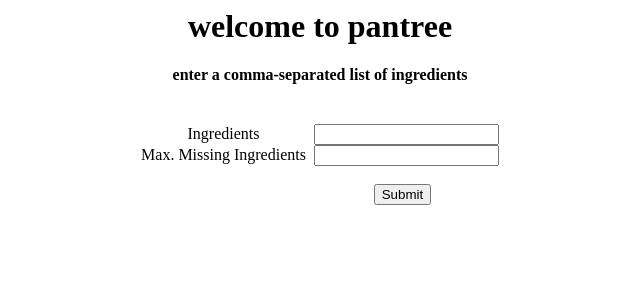
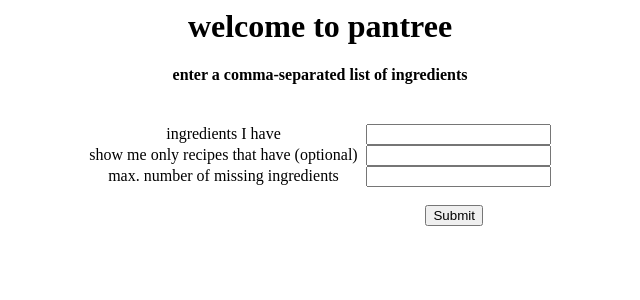
Before and after one commit to sabakarimeddiny/pantree-site, a Django app: page / in a window 1280 px wide. Shown: the top 300 px of the page, without its empty margins (320-960 px from the left). Run offline with Django 4.2, Linux system fonts and the light colour scheme.

Commit message:
added a must have ingredients input

```diff
--- a/pantree_app/forms.py
+++ b/pantree_app/forms.py
@@ -4,7 +4,8 @@ class NameForm(forms.Form):
     your_name = forms.CharField(label='Your Name: ', max_length=100)
 
 class IngredientForm(forms.Form):
-    ingredients = forms.CharField(label='Ingredients', max_length=1000)
-    max_missing_ings = forms.IntegerField(label='Max. Missing Ingredients', max_value=50)
+    ingredients = forms.CharField(label='ingredients I have', max_length=1000)
+    must_have_ings = forms.CharField(label = 'show me only recipes that have (optional)', max_length=1000, initial='')
+    max_missing_ings = forms.IntegerField(label='max. number of missing ingredients', max_value=50, required=False)
 
 # class IntForm(forms.Form):
--- a/pantree_app/src/pantree/panTree.py
+++ b/pantree_app/src/pantree/panTree.py
@@ -13,14 +13,19 @@ COMMON_INGS = []#['water', 'salt', 'kosher salt']
 
 class panTree:
 
-    def __init__(self, ingredient_list = [], pickled_recipeBank = '', recipeBank_json = ''):
+    def __init__(self, ingredient_list = [], must_have_list = [], pickled_recipeBank = '', recipeBank_json = ''):
         ingredient_list = set(ingredient_list)
+        must_have_list = set(must_have_list)
         for x in COMMON_INGS:
             ingredient_list.add(x)
+        for x in must_have_list:
+            ingredient_list.add(x)
         self.ingredient_list = [tree.find_ingredient(x) for x in ingredient_list]
+        self.must_have_list = [tree.find_ingredient(x) for x in must_have_list]
         self.data = None
         self.similarity = None
         self.difference = None
+        self.must_haves = None
         self.rank = None
         self.bank = recipeBank()
         if pickled_recipeBank != '':
@@ -41,11 +46,21 @@ class panTree:
         for j in one_hot_indices:
             self.data[0, j] = 1
 
+        self.must_haves = dok_matrix((1,len(self.bank.ingredients)), dtype=np.int8)
+        one_hot = np.array(common.vectorize(self.must_have_list, self.bank.ingredients))
+        one_hot_indices = np.where(one_hot == 1)
+        for j in one_hot_indices:
+            self.must_haves[0, j] = 1
+
     def calculate_difference(self):
         self.difference = np.zeros(self.bank.data.shape[1])
         for k, v in self.bank.data.items():
             if v == 1 and self.data[0,k[0]] == 0:
                 self.difference[k[1]] += 1
+
+    def calculate_must_haves(self):
+        must_have_norm = sum(np.array(self.must_haves.todense()).flatten())
+        self.must_have_mask = np.array((self.must_haves.tocsc()*self.bank.data.tocsc()).todok().todense()).flatten()/must_have_norm == 1
 
     def calculate_similarity(self):
         per_url_norm = np.array(scipy.sparse.linalg.norm(self.bank.data,axis=0)).flatten()
@@ -53,13 +68,19 @@ class panTree:
         self.similarity = np.array((self.data.tocsc()*self.bank.data.tocsc()).todok().todense()).flatten()/per_url_norm/ing_norm
 
     def rank_urls(self, max_missing_ings = np.inf):
+
         mask = np.isfinite(self.similarity)
         self.difference = np.array(self.difference)[mask]
+        self.must_have_mask = np.array(self.must_have_mask)[mask]
         self.similarity = np.array(self.similarity)[mask]
         self.bank.urls = np.array(self.bank.urls)[mask]
 
         mask = self.difference <= max_missing_ings
-        self.difference = np.array(self.difference)[mask]
+        self.must_have_mask = np.array(self.must_have_mask)[mask]
+        self.similarity = np.array(self.similarity)[mask]
+        self.bank.urls = np.array(self.bank.urls)[mask]
+
+        mask = self.must_have_mask
         self.similarity = np.array(self.similarity)[mask]
         self.bank.urls = np.array(self.bank.urls)[mask]
 
@@ -68,5 +89,6 @@ class panTree:
     def process(self, max_missing_ings = np.inf):
         self.vectorize_ingredient_list()
         self.calculate_difference()
+        self.calculate_must_haves()
         self.calculate_similarity()
         self.rank_urls(max_missing_ings)
--- a/pantree_app/templates/ingredients.html
+++ b/pantree_app/templates/ingredients.html
@@ -16,6 +16,10 @@
         {{ form.ingredients }}
     </p>
     <p>
+        <label> {{ form.must_have_ings.label}}  </label> &nbsp;
+        {{ form.must_have_ings }}
+    </p>
+    <p>
         <label> {{ form.max_missing_ings.label}}  </label> &nbsp;
         {{ form.max_missing_ings }}
     </p>
--- a/pantree_app/views.py
+++ b/pantree_app/views.py
@@ -14,11 +14,17 @@ def get_ingredients(request):
         # check whether it's valid:
         if form.is_valid(): # also fills the cleaned_data attr
             raw = form.cleaned_data.get('ingredients')
+            must_haves = form.cleaned_data.get('must_have_ings')
             max_missing_ings = form.cleaned_data.get('max_missing_ings')
-            sep = [x.strip() for x in raw.split(',')]
-            p = panTree(sep, pickled_recipeBank = os.path.join(os.path.dirname(os.path.abspath(__file__)),
-                                                               'src',
-                                                               'data', 'bank'))
+            if max_missing_ings is None:
+                max_missing_ings = 100
+            sep_ing_list = [x.strip() for x in raw.split(',')]
+            sep_must_have_list = [x.strip() for x in must_haves.split(',')]
+            p = panTree(sep_ing_list,
+                        sep_must_have_list,
+                        pickled_recipeBank = os.path.join(os.path.dirname(os.path.abspath(__file__)),
+                                                          'src',
+                                                          'data', 'bank'))
             p.process(max_missing_ings=max_missing_ings)
             if len(p.rank) != 0:
                 return result(request, p.rank)
```
